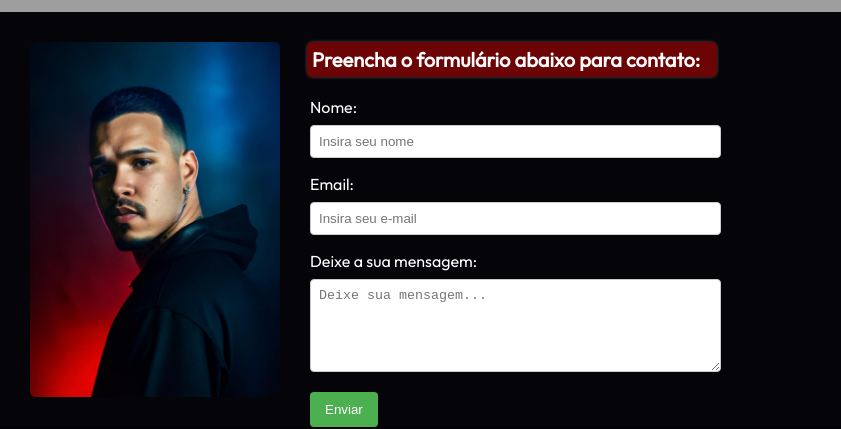
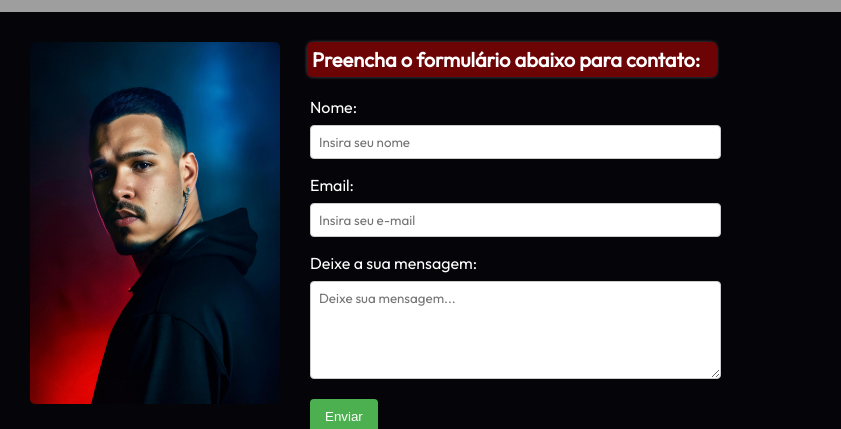
Before and after one commit to caiohermess/cvonline, a plain HTML site: page contato.html in a window 1280 px wide. Shown: the part 364-793 px from the top of the page, 0-841 px from the left. Drawn offline with nearby package versions, Linux system fonts and the light colour scheme; grey boxes are pictures that could not be loaded.

Commit message:
Update style4.css

```diff
--- a/style4.css
+++ b/style4.css
@@ -145,6 +145,7 @@ aside.contatoform {
         border: 1px solid #ccc;
         border-radius: 4px;
         box-sizing: border-box;
+        font-family: 'Outfit';
     }
 
     input[type="submit"] {
```
